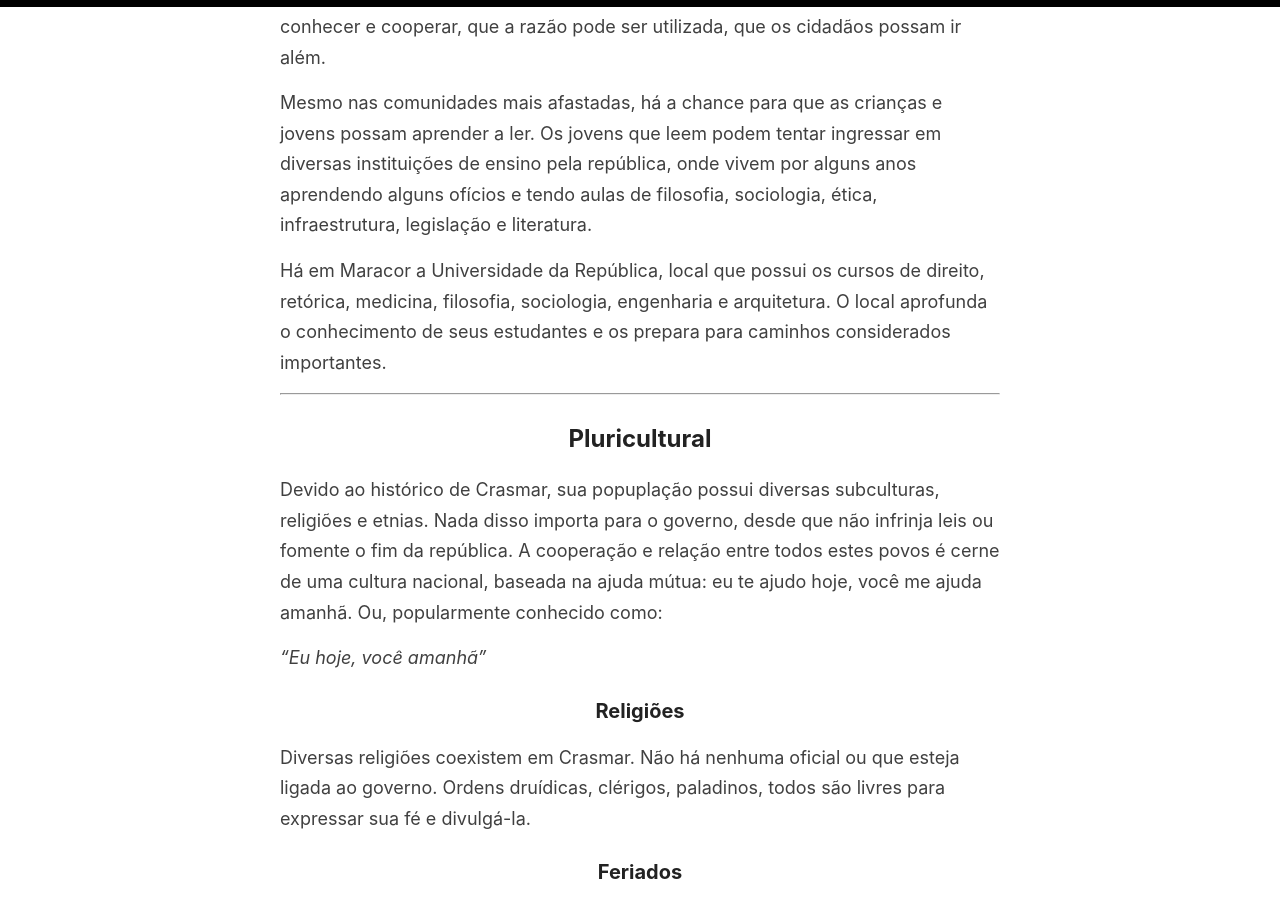
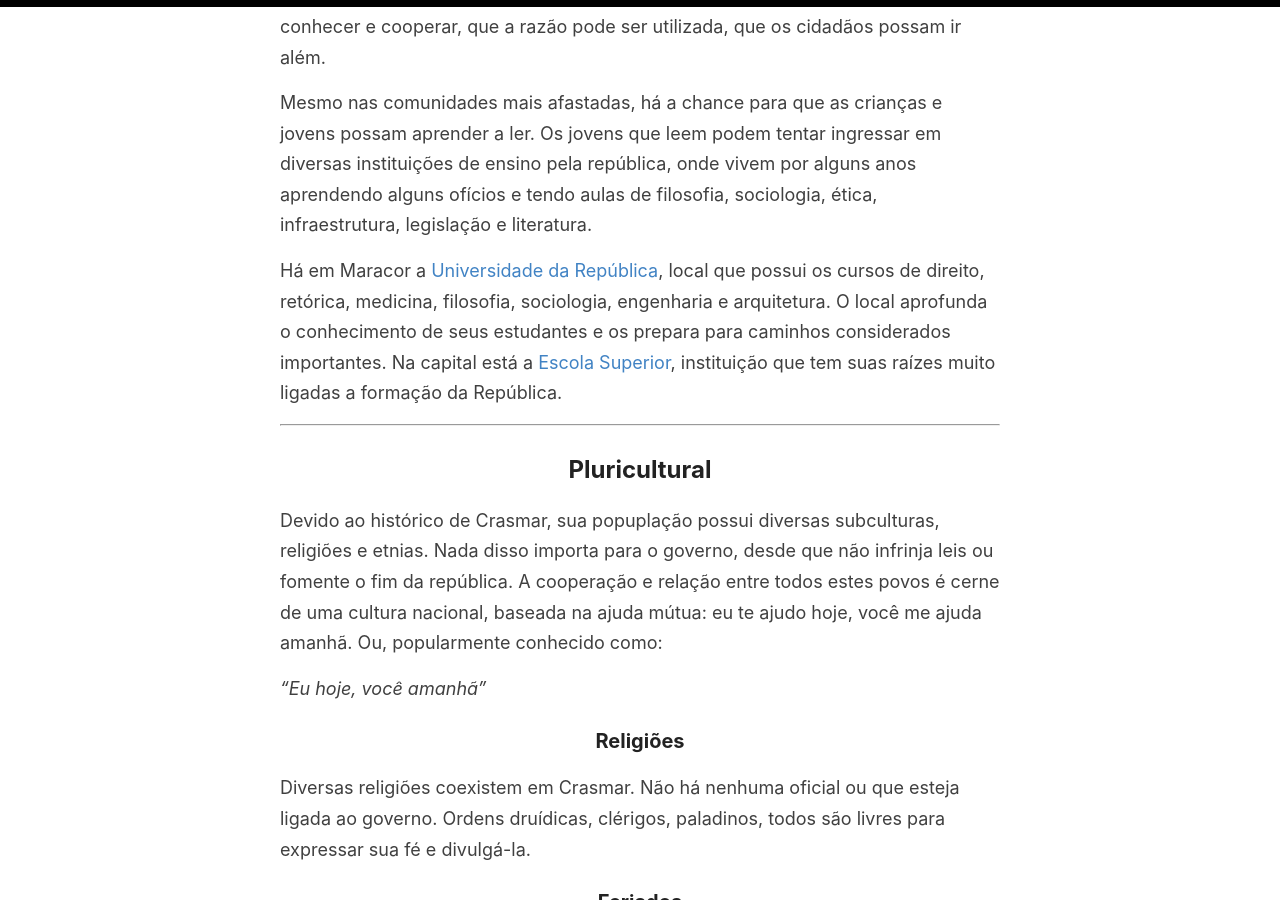
Before and after one commit to VytorCalixto/notas, a Jekyll site: the page built from _crasmar/crasmar.md, in a window 1280 px wide and 900 px high, scrolled down 3071 px. Built offline with Jekyll 4.4.1, drawn with Linux system fonts in a browser that asks for light colours.

Commit message:
Add links to the crasmanian institutions

```diff
--- a/_crasmar/crasmar.md
+++ b/_crasmar/crasmar.md
@@ -48,7 +48,7 @@ Não tendo uma nobreza que detém o conhecimento e as riquezas, os crasmanianos
 
 Mesmo nas comunidades mais afastadas, há a chance para que as crianças e jovens possam aprender a ler. Os jovens que leem podem tentar ingressar em diversas instituições de ensino pela república, onde vivem por alguns anos aprendendo alguns ofícios e tendo aulas de filosofia, sociologia, ética, infraestrutura, legislação e literatura.
 
-Há em Maracor a Universidade da República, local que possui os cursos de direito, retórica, medicina, filosofia, sociologia, engenharia e arquitetura. O local aprofunda o conhecimento de seus estudantes e os prepara para caminhos considerados importantes.
+Há em Maracor a <a href="{{ site.baseurl }}/crasmar/universidade-maracor">Universidade da República</a>, local que possui os cursos de direito, retórica, medicina, filosofia, sociologia, engenharia e arquitetura. O local aprofunda o conhecimento de seus estudantes e os prepara para caminhos considerados importantes. Na capital está a <a href="{{ site.baseurl }}/crasmar/universidade-maracor">Escola Superior</a>, instituição que tem suas raízes muito ligadas a formação da República.
 
 ---
 
```
Also changed, not shown: _crasmar/instituições/escola-superior.md (+1 -1 lines), _crasmar/instituições/universidade.md (+1 -1 lines).
